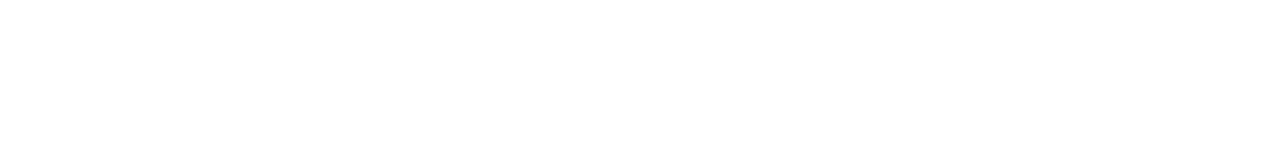
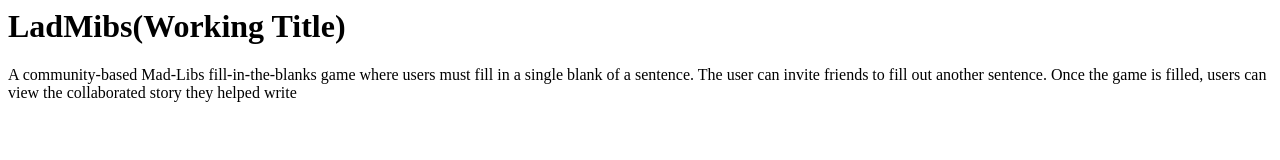
Before and after one commit to Alroemo/411Project, a plain HTML site: page index.html in a window 1280 px wide. Drawn offline with Linux system fonts and the light colour scheme.

Commit message:
Update index.html

```diff
--- a/index.html
+++ b/index.html
@@ -1,3 +1,8 @@
 <html>
 
+  <body>
+    <h1>LadMibs(Working Title)</h1>
+    <p>A community-based Mad-Libs fill-in-the-blanks game where users must fill in a single blank of a sentence. The user can invite friends
+      to fill out another sentence. Once the game is filled, users can view the collaborated story they helped write </p>
+  </body>
 </html>
```
